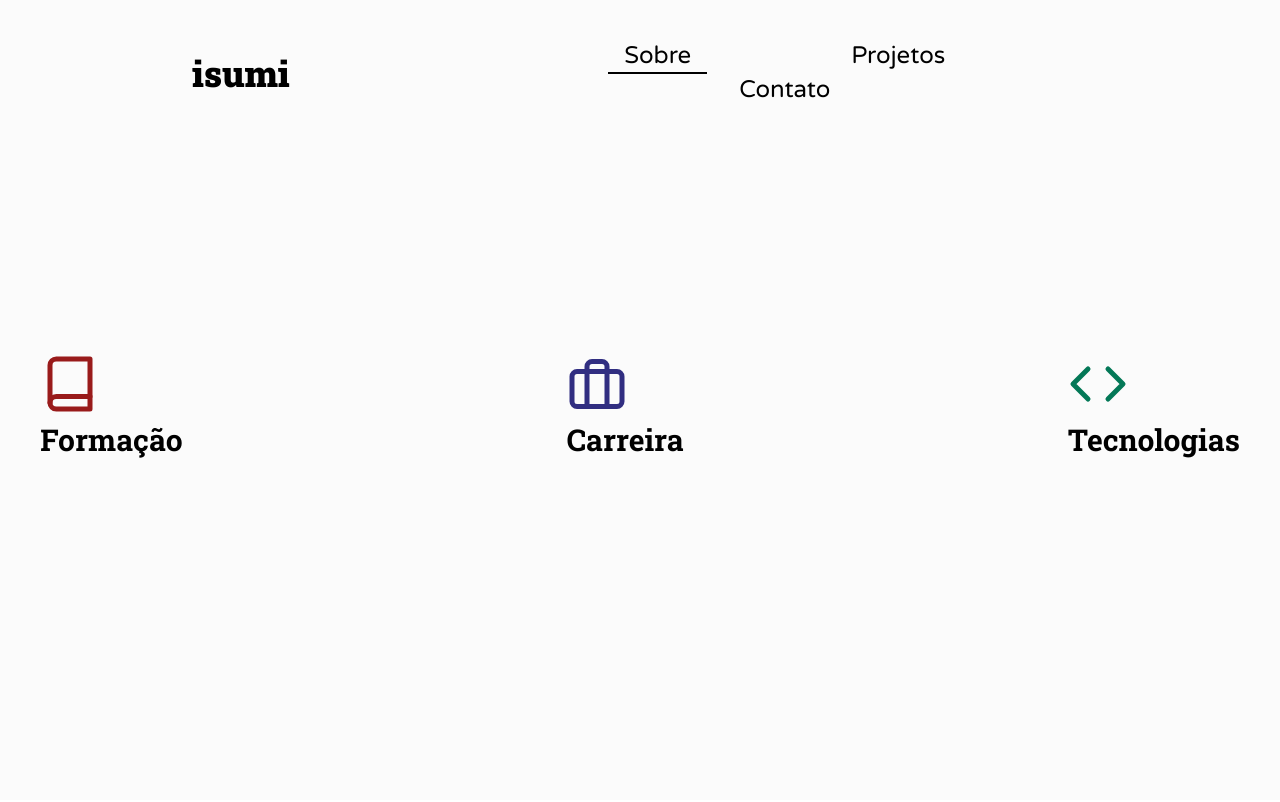
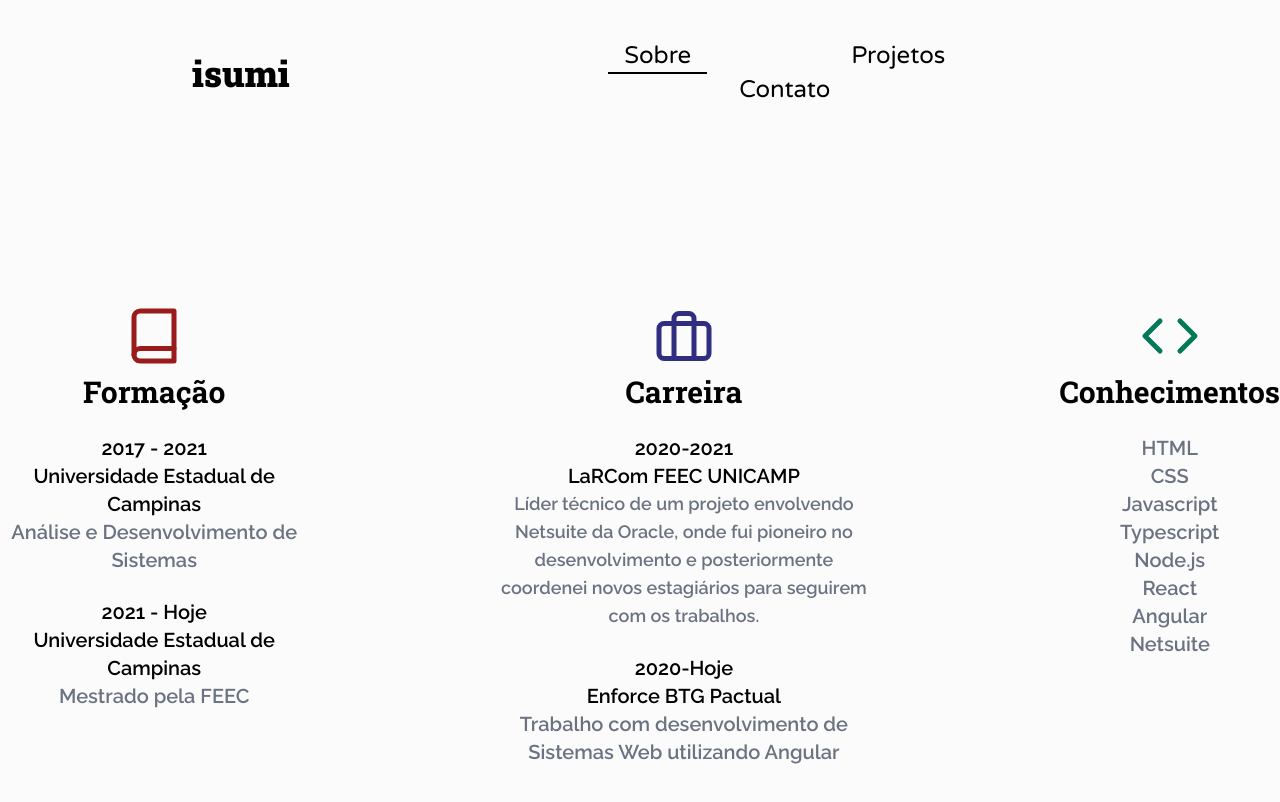
Before and after one commit to visumi/isumiweb, a React (Vite) app: page /sobre in a window 1280 px wide. Shown: the top 802 px of the page. Built offline with nearby package versions, Linux system fonts and the light colour scheme.

Commit message:
pagina de sobre e 404 em progresso

```diff
--- a/src/About.tsx
+++ b/src/About.tsx
@@ -3,18 +3,72 @@ import { FiBook, FiBriefcase, FiCode } from 'react-icons/fi';
 
 const About: FC = () => (
   <div>
-    <div className="my-48 flex justify-center space-x-96 pt-4">
+    <div className="my-40 flex justify-center space-x-48">
       <div>
-        <FiBook className="text-6xl text-red-800" />
-        <p className="font-serif font-bold text-black text-3xl my-2">Formação</p>
+        <FiBook className="text-6xl text-red-800 mx-auto" />
+        <p className="font-serif font-bold text-black text-3xl mt-2 mb-6 text-center">Formação</p>
+        <p className="font-sans font-semibold text-black text-xl max-w-md text-center">
+          2017 - 2021
+        </p>
+        <p className="font-sans font-semibold text-black text-xl max-w-md text-center">
+          Universidade Estadual de Campinas
+        </p>
+        <p className="font-sans font-semibold text-gray-500 text-xl max-w-md text-center">
+          Análise e Desenvolvimento de Sistemas
+        </p>
+        <p className="font-sans font-semibold text-black text-xl max-w-md text-center mt-6">
+          2021 - Hoje
+        </p>
+        <p className="font-sans font-semibold text-black text-xl max-w-md text-center">
+          Universidade Estadual de Campinas
+        </p>
+        <p className="font-sans font-semibold text-gray-500 text-xl max-w-md text-center">
+          Mestrado pela FEEC
+        </p>
       </div>
       <div>
-        <FiBriefcase className="text-6xl text-indigo-900" />
-        <p className="font-serif font-bold text-black text-3xl my-2">Carreira</p>
+        <FiBriefcase className="text-6xl text-indigo-900 mx-auto" />
+        <p className="font-serif font-bold text-black text-3xl mt-2 mb-6 text-center">Carreira</p>
+        <p className="font-sans font-semibold text-black text-xl max-w-md text-center">
+          2020-2021
+        </p>
+        <p className="font-sans font-semibold text-black text-xl max-w-md text-center">
+          LaRCom FEEC UNICAMP
+        </p>
+        <p className="font-sans font-semibold text-gray-500 text-lg max-w-md text-center">
+          Líder técnico de um projeto envolvendo Netsuite da Oracle, onde fui pioneiro no desenvolvimento e
+          posteriormente coordenei novos estagiários para seguirem com os trabalhos.
+        </p>
+        <p className="font-sans font-semibold text-black text-xl max-w-md text-center mt-6">
+          2020-Hoje
+        </p>
+        <p className="font-sans font-semibold text-black text-xl max-w-md text-center">
+          Enforce BTG Pactual
+        </p>
+        <p className="font-sans font-semibold text-gray-500 text-xl max-w-md text-center">
+          Trabalho com desenvolvimento de Sistemas Web utilizando Angular
+        </p>
       </div>
       <div>
-        <FiCode className="text-6xl text-green-700" />
-        <p className="font-serif font-bold text-black text-3xl my-2">Tecnologias</p>
+        <FiCode className="text-6xl text-green-700 mx-auto" />
+        <p className="font-serif font-bold text-black text-3xl mt-2 mb-6 text-center">Conhecimentos</p>
+        <p className="font-sans font-semibold text-gray-500 text-xl max-w-md text-center">
+          HTML
+          <br />
+          CSS
+          <br />
+          Javascript
+          <br />
+          Typescript
+          <br />
+          Node.js
+          <br />
+          React
+          <br />
+          Angular
+          <br />
+          Netsuite
+        </p>
       </div>
     </div>
   </div>
--- a/src/App.tsx
+++ b/src/App.tsx
@@ -1,6 +1,7 @@
 import React from 'react';
 import { BrowserRouter as Router, Route, Switch } from 'react-router-dom';
 import About from './About';
+import NotFound from './components/NotFound';
 import Header from './Header';
 import Home from './Home';
 
@@ -16,7 +17,7 @@ const App = () => (
           <Home />
         </Route>
         <Route path="*">
-          <h1>404</h1>
+          <NotFound />
         </Route>
       </Switch>
     </div>
--- a/src/Home.tsx
+++ b/src/Home.tsx
@@ -12,15 +12,21 @@ const Home: FC = () => (
           Formado em Análise de Sistemas pela UNICAMP, atualmente cursando Mestrado e trabalhando com Angular.
         </p>
         <div className="flex justify-center space-x-14 pt-4 text-3xl">
+          <a href="https://github.com/visumi" rel="noreferrer" target="_blank">
             <FiGithub className="hover:transition duration-150 ease-in-out
             transform hover:scale-125"
             />
+          </a>
+          <a href="https://www.instagram.com/isumihm/" rel="noreferrer" target="_blank">
             <FiInstagram className="hover:transition duration-150 ease-in-out
             transform hover:scale-125 hover:text-[#C1558B]"
             />
+          </a>
+          <a href="https://www.linkedin.com/in/vinicius-isumi-9b5831197/" rel="noreferrer" target="_blank">
             <FiLinkedin className="hover:transition duration-150 ease-in-out
             transform hover:scale-125 hover:text-[#006699]"
             />
+          </a>
         </div>
       </div>
       <div className="flex flex-grow mt-12 justify-center">
--- /dev/null
+++ b/src/components/NotFound.tsx
@@ -0,0 +1,13 @@
+import React, { FC } from 'react';
+import images from '../images';
+
+const NotFound: FC = () => (
+  <div className="flex flex-grow justify-between">
+    <div className="mx-48 my-72">
+      <p className="font-serif font-black text-black text-6xl">Ops! Página não encontrada.</p>
+    </div>
+    <img className="w-1/3 mr-40" src={images.whale} alt="Imagem de uma Baleia" />
+  </div>
+);
+
+export default NotFound;
--- a/src/images.tsx
+++ b/src/images.tsx
@@ -1,5 +1,6 @@
 import aboutBg from './assets/about-bg.svg';
+import whale from './assets/whale.svg';
 
-const images = { aboutBg };
+const images = { aboutBg, whale };
 
 export default images;
```
Also changed, not shown: src/assets/whale.svg (added). Lines whose indentation alone changed are shown as unchanged.
